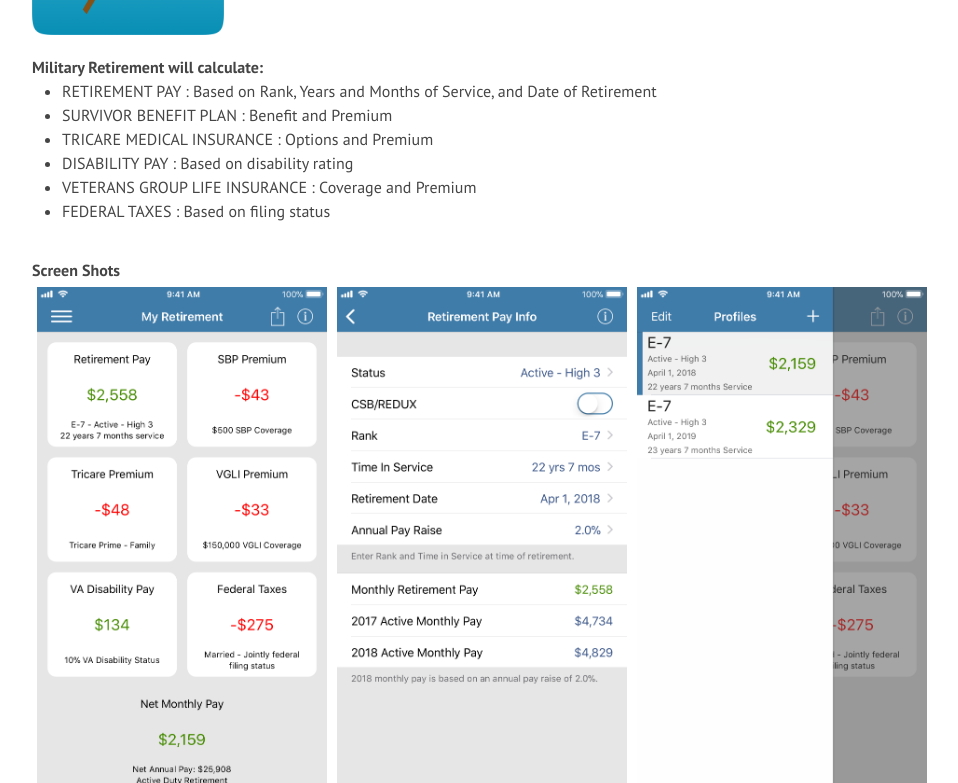
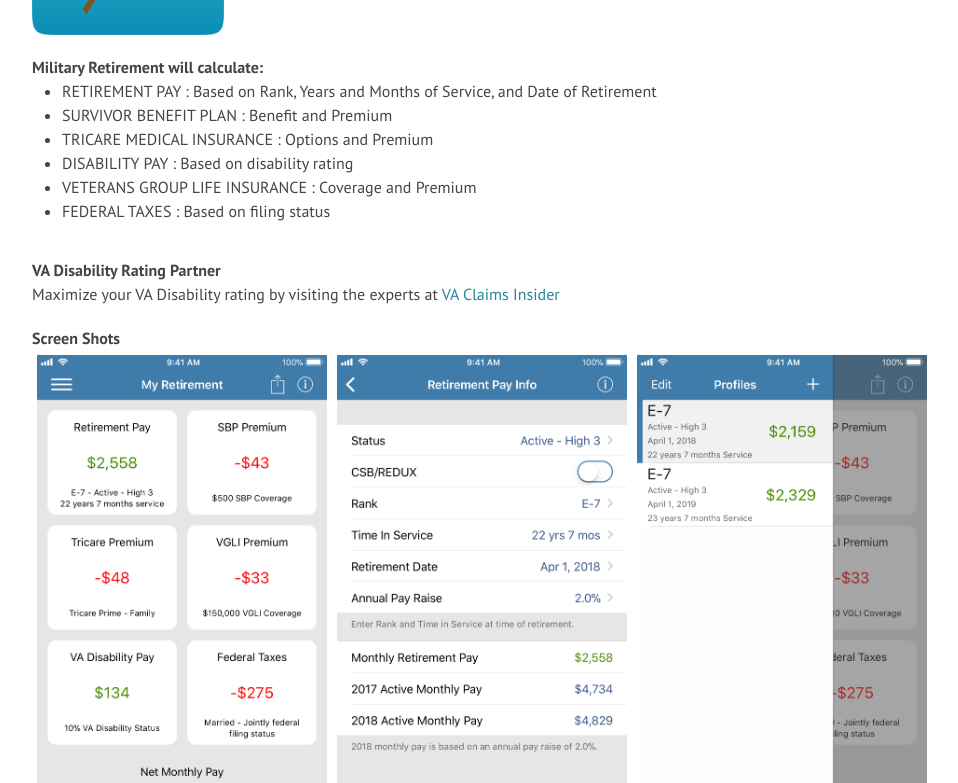
Before and after one commit to LynnfieldLLC/lynnfieldllc.github.io, a Jekyll site: the page built from index.md, in a window 1280 px wide and 900 px high, scrolled down 497 px, cut to the strip 0-783 px from the top of the window. Shown: the whole strip, without its empty margins (158-1116 px from the left). Built offline with Jekyll 4.4.1, drawn with Linux system fonts in a browser that asks for light colours; nearby versions of some CDN libraries.

Commit message:
Revert "Removing VA Claims insider partner link."
This reverts commit 20df91afca096dbe6419944b30d14de54bca36b5.

```diff
--- a/index.md
+++ b/index.md
@@ -46,6 +46,11 @@ layout: default
     </ul>
 </div>
 
+<div class="va-claims-insider">
+<h4>VA Disability Rating Partner</h4>
+Maximize your VA Disability rating by visiting the experts at <a href="http://www.vaclaimsinsiderelite.com">VA Claims Insider</a>
+</div>
+
 <div class="screen-shot-container">
     <h4>Screen Shots</h4>
     <div class="screen-shots">
```
